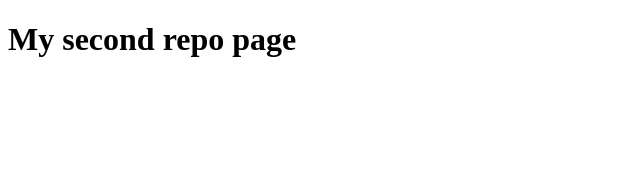
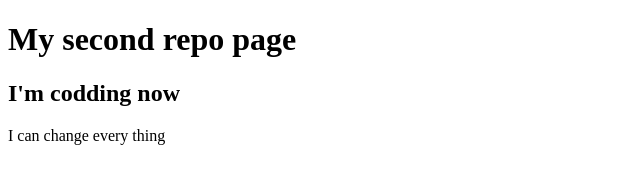
Before and after one commit to Mossahid123/my-second-repo, a plain HTML site: page repo.html in a window 1280 px wide. Shown: the whole page, without its empty margins (0-640 px from the left). Drawn offline with Linux system fonts and the light colour scheme.

Commit message:
first changed

```diff
--- a/repo.html
+++ b/repo.html
@@ -8,5 +8,7 @@
 </head>
 <body>
     <H1>My second repo page</H1>
+    <h2>I'm codding now</h2>
+    <p>I can change every thing</p>
 </body>
 </html>
```
